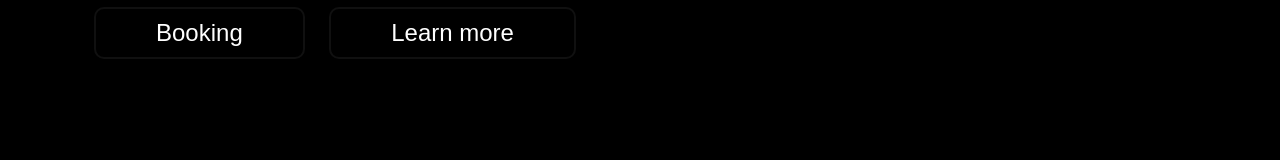
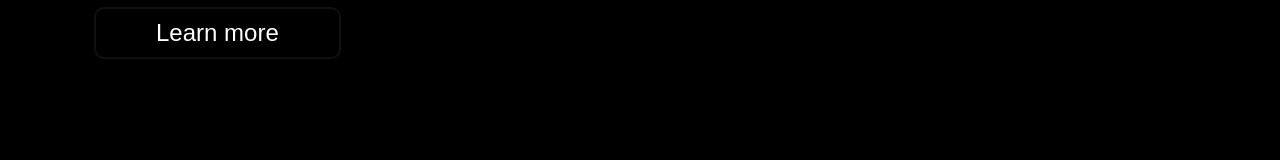
Before and after one commit to JeYBee1004/JB-Gaming, a website: page index.html in a window 1280 px wide. Shown: the part 523-683 px from the top of the page. Drawn offline with Linux system fonts and the light colour scheme; a web font is replaced by a local one.

Commit message:
index.html

```diff
--- a/index.html
+++ b/index.html
@@ -42,7 +42,6 @@
                     </a>
                 </div>
 
-                <a href="calendar.html" class="cta-button">Booking</a>
                 <a href="about.html" class="cta-button">Learn more</a>
         </div>
 
```
